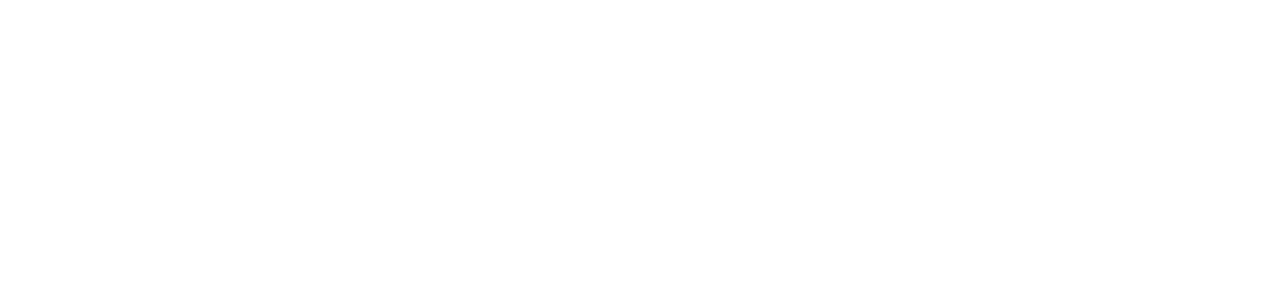
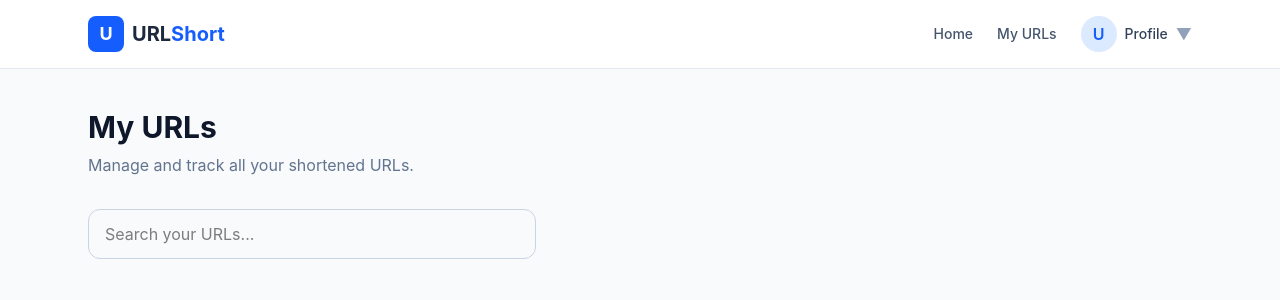
Before and after one commit to Uzaif20/UrlShortner, a React (Vite) app in the folder client/: page /myUrls in a window 1280 px wide. Before the commit this address had no page. Shown: the top 300 px of the page. Built offline with nearby package versions, Linux system fonts and the light colour scheme; no server answers; sample sign-in values are in the browser's storage.

Commit message:
MyUrls page

```diff
--- a/client/src/App.jsx
+++ b/client/src/App.jsx
@@ -5,6 +5,7 @@
 import Home from './pages/Home';
 import './App.css'
 import ProtectedRoute from './component/ProtectedRoute';
+import MyUrls from './pages/myUrls';
 
 const App=() => {
 
@@ -12,6 +13,8 @@
     <BrowserRouter>
       <Routes>
         <Route path="/" element={<ProtectedRoute> <Home/></ProtectedRoute>} />
+        <Route path="/myUrls" element={<ProtectedRoute> <MyUrls/></ProtectedRoute>} />
+
 
         <Route path="/signup" element={<Signup />} />
 
--- a/client/src/component/Navbar.jsx
+++ b/client/src/component/Navbar.jsx
@@ -1,5 +1,6 @@
 import { useState } from "react";
 import { useNavigate } from "react-router-dom";
+import MyUrls from "../pages/myUrls";
 
 const Navbar = () => {
   const [showProfile, setShowProfile] = useState(false);
@@ -38,7 +39,7 @@
           </button>
 
           <button
-            onClick={() => navigate("/urls")}
+            onClick={() => navigate("/MyUrls")}
             className="text-sm font-medium text-slate-600 hover:text-blue-600 hover:underline"
           >
             My URLs
@@ -79,7 +80,7 @@
                 </button>
 
                 <button
-                  onClick={() => navigate("/urls")}
+                  onClick={() => navigate("/myUrls")}
                   className="w-full text-left px-4 py-2 text-sm
                   text-slate-700 hover:bg-slate-50"
                 >
--- a/client/src/pages/Home.jsx
+++ b/client/src/pages/Home.jsx
@@ -7,7 +7,7 @@
   return (
     <div className="min-h-screen bg-slate-50">
       {/* Navbar */}
-      <Navbar/>
+      <Navbar />
 
       {/* Hero Section */}
       <main className="max-w-6xl mx-auto px-6">
--- a/client/src/pages/Signup.jsx
+++ b/client/src/pages/Signup.jsx
@@ -1,6 +1,6 @@
 import { useState } from "react";
 import axios from "axios";
-import { Navigate, useNavigate } from "react-router-dom";
+import { useNavigate } from "react-router-dom";
 import Popup from "../component/Popup";
 
 
--- /dev/null
+++ b/client/src/pages/myUrls.jsx
@@ -0,0 +1,63 @@
+import { useEffect, useState } from "react";
+import axios from "axios";
+import Navbar from "../component/Navbar";
+
+const MyUrls = () => {
+  const [search, setSearch] = useState("");
+  const [urls, setUrls] = useState([]);
+  const [loading, setLoading] = useState(true);
+
+  useEffect(() => {
+    const fetchUrls = async () => {
+      try {
+        const token = localStorage.getItem("token");
+
+        const response = await axios.get("http://localhost:8080/api/urls", {
+          headers: {
+            Authorization: `Bearer ${token}`,
+          },
+        });
+
+        console.log(response.data);
+
+        setUrls(response.data);
+      } catch (error) {
+        console.log("FULL ERROR:", error);
+        console.log("STATUS:", error.response?.status);
+        console.log("DATA:", error.response?.data);
+      } finally {
+        setLoading(false);
+      }
+    };
+
+    fetchUrls();
+  }, []);
+
+  return (
+    <div className="min-h-screen bg-slate-50">
+      <Navbar />
+
+      <main className="max-w-6xl mx-auto px-6 py-10">
+        <h1 className="text-3xl font-bold text-slate-900">My URLs</h1>
+
+        <p className="text-slate-500 mt-2">
+          Manage and track all your shortened URLs.
+        </p>
+
+        <div className="mt-8">
+          <input
+            type="text"
+            placeholder="Search your URLs..."
+            value={search}
+            onChange={(e) => setSearch(e.target.value)}
+            className="w-full max-w-md px-4 py-3 border border-slate-300 rounded-xl outline-none focus:ring-2 focus:ring-blue-500 focus:border-blue-500"
+          />
+        </div>
+
+        {loading && <p className="mt-8 text-slate-500">Loading URLs...</p>}
+      </main>
+    </div>
+  );
+};
+
+export default MyUrls;
```
Also changed, not shown: 1 other file (tests, documents, lock files or other folders).
